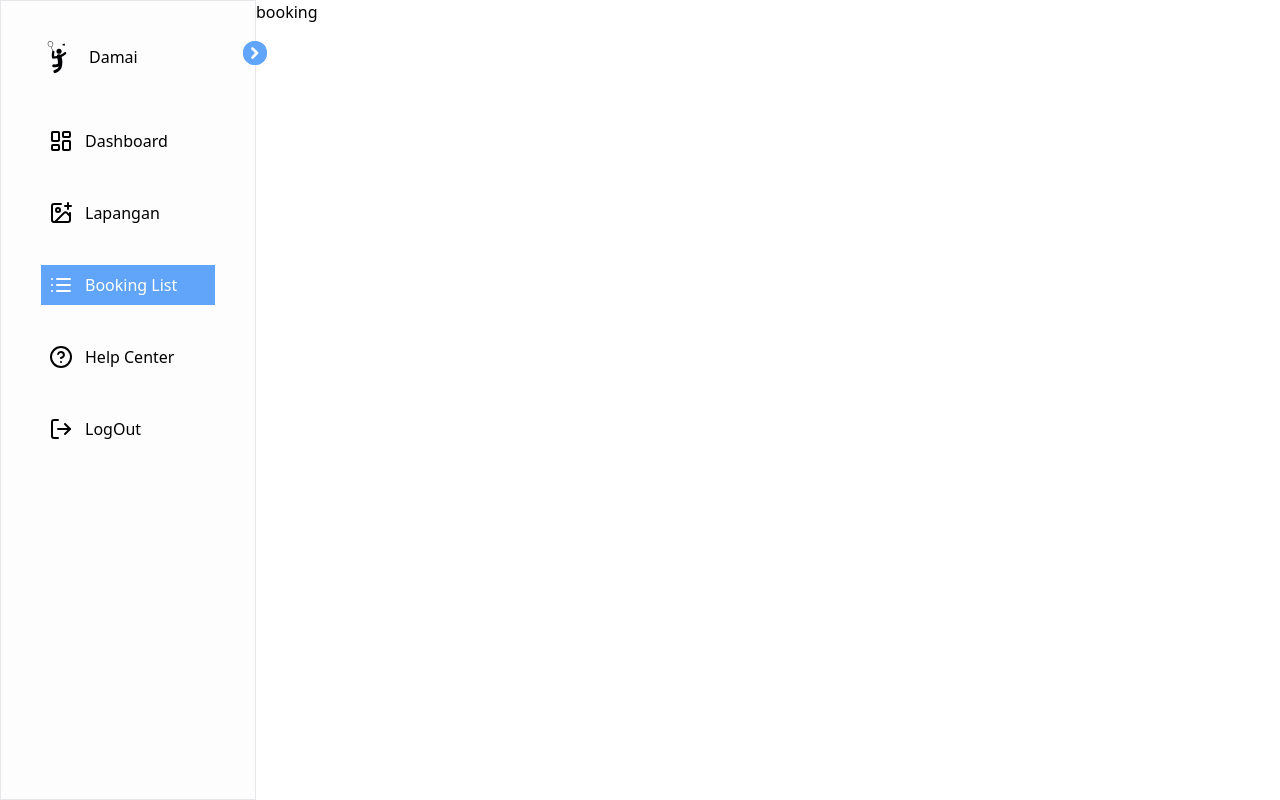
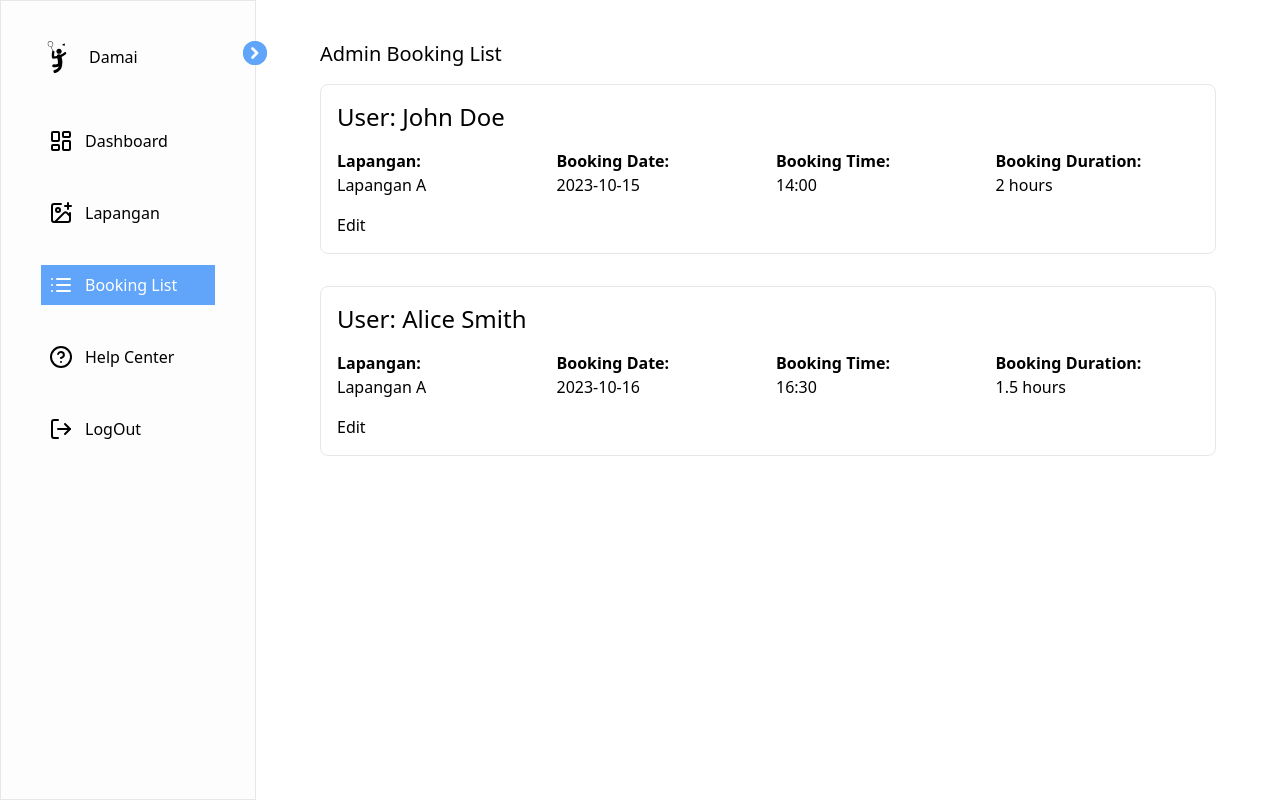
Before and after one commit to deril1709/booking-system, a React (Vite) app in the folder client/: page /admin/booking in a window 1280 px wide. Built offline with nearby package versions, Linux system fonts and the light colour scheme; no server answers.

Commit message:
booking list sidebar

```diff
--- a/client/src/admin/AdminBooking.jsx
+++ b/client/src/admin/AdminBooking.jsx
@@ -1,12 +1,13 @@
 import React from 'react'
 import Sidebar from '../components/Sidebar'
+import BookingList from '../components/BookingList'
 
 function AdminBooking() {
     return (
         <div className='flex'>
             <Sidebar />
             <main className='grow'>
-                booking
+                <BookingList />
             </main>
         </div>
     )
--- /dev/null
+++ b/client/src/components/BookingList.jsx
@@ -0,0 +1,89 @@
+import React, { useState } from 'react';
+
+function AdminBookingList() {
+    // Sample data for booking list
+    const [bookings, setBookings] = useState([
+        {
+            id: 1,
+            userName: 'John Doe',
+            lapangan: 'Lapangan A',
+            bookingDate: '2023-10-15',
+            bookingTime: '14:00',
+            duration: '2 hours',
+        },
+        {
+            id: 2,
+            userName: 'Alice Smith',
+            lapangan: 'Lapangan A',
+            bookingDate: '2023-10-16',
+            bookingTime: '16:30',
+            duration: '1.5 hours',
+        },
+        // Add more booking data as needed
+    ]);
+
+    const [editingBooking, setEditingBooking] = useState(null);
+
+    const handleEdit = (booking) => {
+        setEditingBooking(booking);
+    };
+
+    const handleSave = (updatedBooking) => {
+        // Update the booking data in your state or backend
+        setEditingBooking(null);
+    };
+
+    return (
+        <div className="flex flex-col py-10 px-16 h-screen overflow-y-auto w-full">
+            <h2 className="text-xl">Admin Booking List</h2>
+            {bookings.map((booking) => {
+                return (
+                    <div key={booking.id} className="border p-4 my-4 rounded-lg">
+                        <h2 className="text-2xl">User: {booking.userName}</h2>
+                        {editingBooking === booking ? (
+                            <div>
+                                <label>Edit Lapangan:</label>
+                                <input type="text" defaultValue={booking.lapangan} />
+                                <label>Edit Booking Date:</label>
+                                <input type="date" defaultValue={booking.bookingDate} />
+                                <label>Edit Booking Time:</label>
+                                <input type="time" defaultValue={booking.bookingTime} />
+                                <label>Edit Booking Duration:</label>
+                                <input type="text" defaultValue={booking.duration} />
+                                <button onClick={() => handleSave(booking)}>Save</button>
+                            </div>
+                        ) : (
+                            <div className="grid sm:grid-cols-4 gap-4 mt-4">
+                                <div>
+                                    <h3 className="font-semibold">Lapangan:</h3>
+                                    <p>{booking.lapangan}</p>
+                                </div>
+                                <div>
+                                    <h3 className="font-semibold">Booking Date:</h3>
+                                    <p>{booking.bookingDate}</p>
+                                </div>
+                                <div>
+                                    <h3 className="font-semibold">Booking Time:</h3>
+                                    <p>{booking.bookingTime}</p>
+                                </div>
+                                <div>
+                                    <h3 className="font-semibold">Booking Duration:</h3>
+                                    <p>{booking.duration}</p>
+                                </div>
+                            </div>
+                        )}
+                        <div className="mt-4">
+                            {editingBooking === booking ? (
+                                null // No extra button in edit mode
+                            ) : (
+                                <button onClick={() => handleEdit(booking)}>Edit</button>
+                            )}
+                        </div>
+                    </div>
+                );
+            })}
+        </div>
+    );
+}
+
+export default AdminBookingList;
--- a/client/src/components/PaymentPopup.jsx
+++ b/client/src/components/PaymentPopup.jsx
@@ -49,7 +49,7 @@ function PaymentPopup({ isOpen, onClose, onPayment, totalPayment }) {
                         <input type="file" onChange={handleFileChange} className="mb-4" />
                     </div>
                     <div>
-                        <label>Total Payment Amount:</label>
+                        <label>Total Payment Amount: Rp 45.000</label>
                         <input
                             type="number"
                             value={totalPayment}
```
